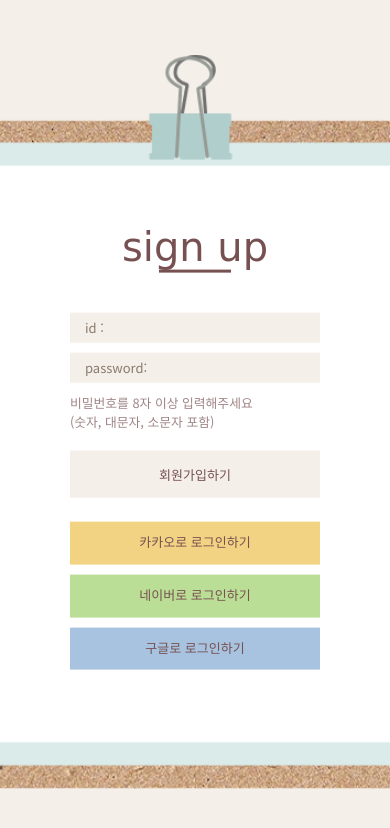
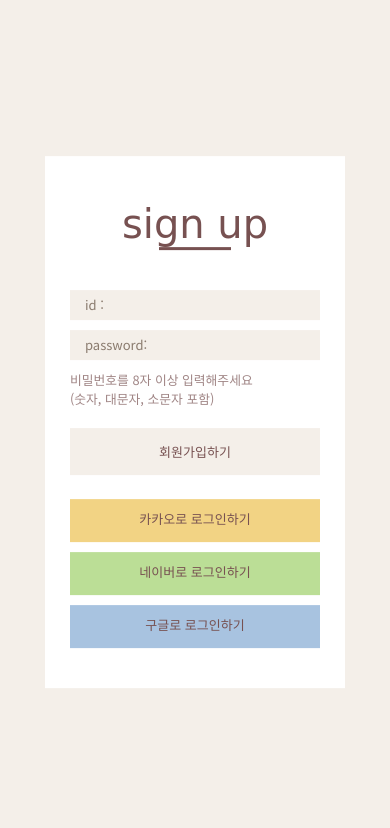
Before and after one commit to pirogramming/CaffeineDiary, a Django app: page /auth/signup in a window 390 px wide. Shown: the top 828 px of the page. Run offline with Django 5.2, Linux system fonts and the light colour scheme; some web fonts are replaced.

Commit message:
feat: login,signup 페이지 반응형 구현

```diff
--- a/static/css/auth.css
+++ b/static/css/auth.css
@@ -187,3 +187,16 @@ display: flex;
   .cd-auth__submit,
   .cd-auth__social-btn { transition: none; }
 }
+
+/* ==========================================================
+   반응형 — 화면이 좁아질 때 크기 조정
+   ========================================================== */
+
+@media (max-width: 767px) {
+    .cd-auth__bg {width: 650px;}
+}
+
+@media (max-width: 480px) {
+    .cd-auth__bg {display: none;}
+    .cd-auth__paper { background-color: #FFF ; padding: 25px 30px 40px;}
+}
```
Lines whose indentation alone changed are shown as unchanged.
